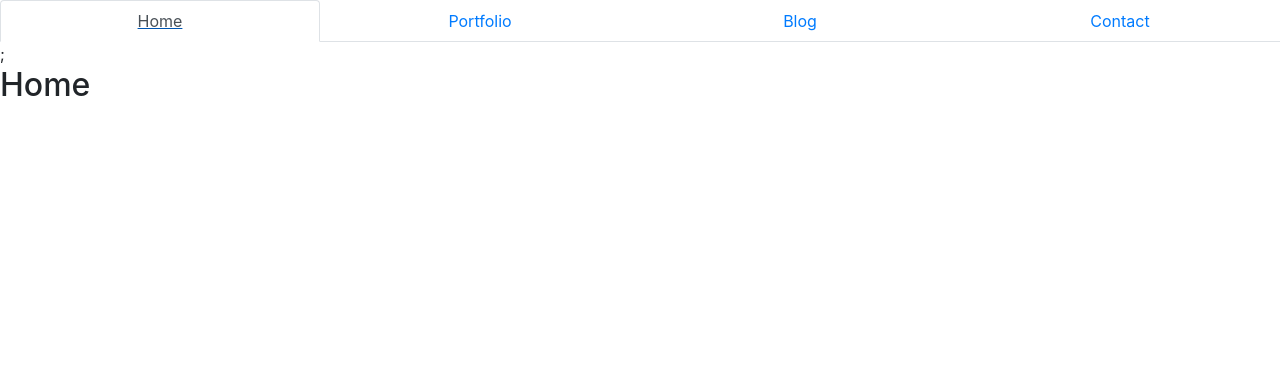
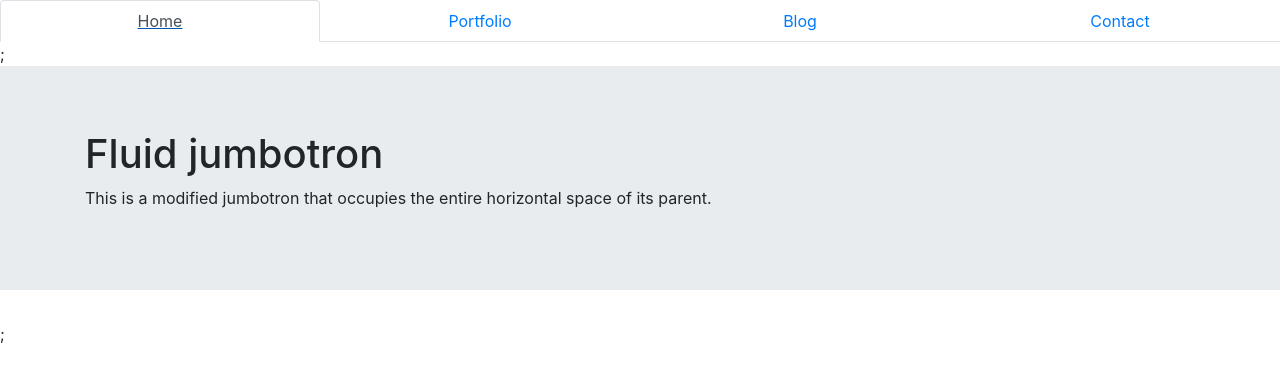
Before and after one commit to Danskii/Daniel-Puiatti, a React (Create React App) app in the folder development/: page / in a window 1280 px wide. Shown: the top 378 px of the page. Built offline with nearby package versions, Linux system fonts and the light colour scheme.

Commit message:
added jumbotron

```diff
--- a/development/src/components/Home.js
+++ b/development/src/components/Home.js
@@ -1,10 +1,20 @@
 import React, { Component } from 'react';
+import Jumbotron from 'react-bootstrap/Jumbotron';
+import Container from 'react-bootstrap/Container';
 
 class Home extends Component {
   render() {
     return (
       <div className="Home">
-<h2>Home</h2>
+<Jumbotron fluid>
+  <Container>
+    <h1>Fluid jumbotron</h1>
+    <p>
+      This is a modified jumbotron that occupies the entire horizontal space of
+      its parent.
+    </p>
+  </Container>
+</Jumbotron>;
       </div>
     );
   }
```
